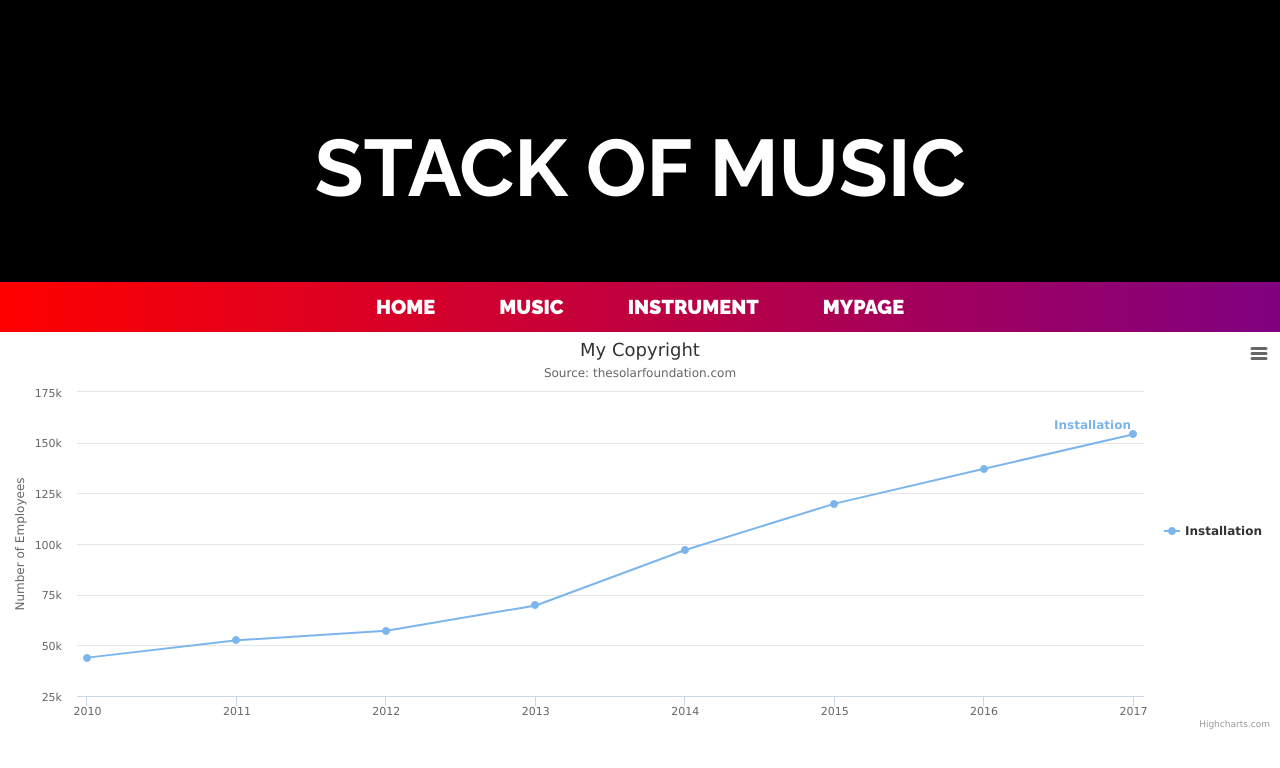
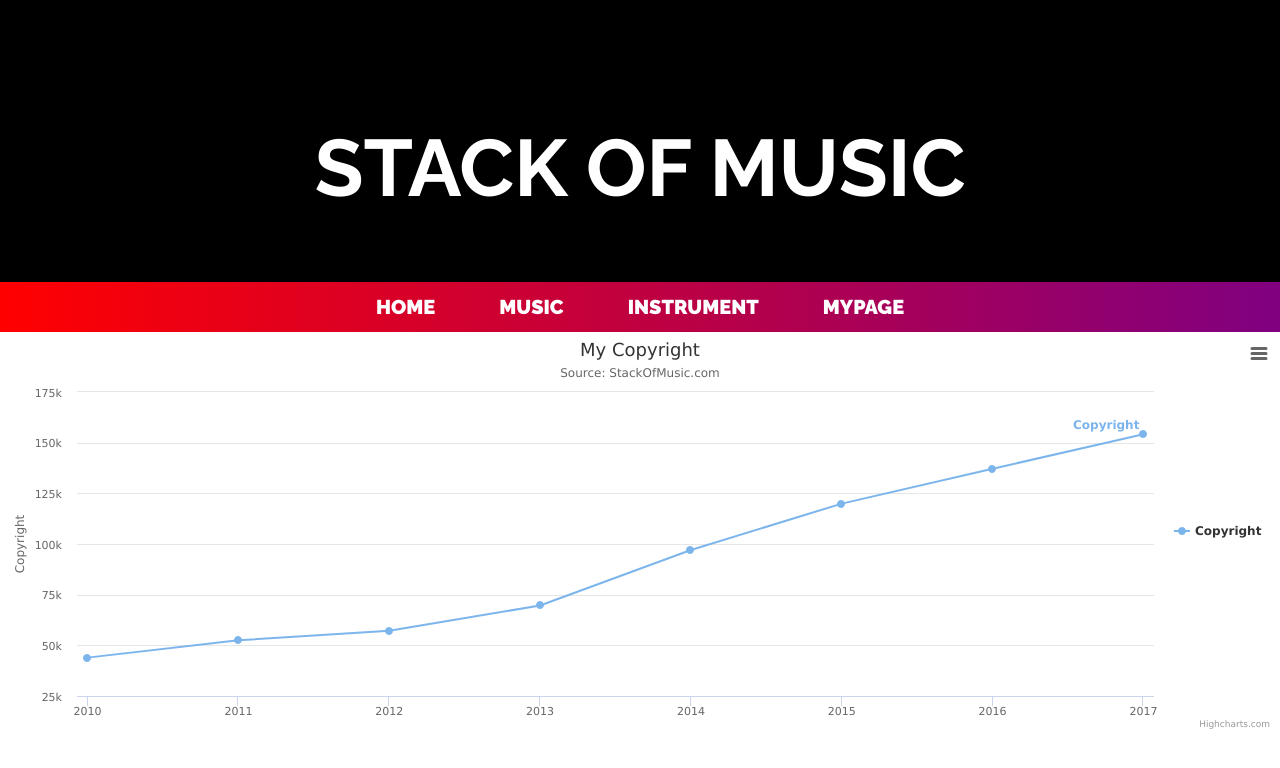
Before and after one commit to StackOfMusic/StackOfMusic, a Django app: template accounts/templates/accounts/copyright.html in a window 1280 px wide; the page is wider, and only the part inside the window is pictured. Shown: the top 768 px of that part. Run offline with Django 3.2, Linux system fonts and the light colour scheme; the template is opened without the code that fills it, so the values that code supplies are empty; parts of the project's set-up code (start-up, migrations or seed data) failed here and were passed over; some libraries are stand-ins or nearby versions.

Commit message:
Refactoring

```diff
--- a/accounts/templates/accounts/copyright.html
+++ b/accounts/templates/accounts/copyright.html
@@ -19,12 +19,12 @@
             },
 
             subtitle: {
-                text: 'Source: thesolarfoundation.com'
+                text: 'Source: StackOfMusic.com'
             },
 
             yAxis: {
                 title: {
-                    text: 'Number of Employees'
+                    text: 'Copyright'
                 }
             },
             legend: {
@@ -43,7 +43,7 @@
             },
 
             series: [{
-                name: 'Installation',
+                name: 'Copyright',
                 data: [43934, 52503, 57177, 69658, 97031, 119931, 137133, 154175]
             }],
 
--- a/accounts/templates/accounts/user_liked_music.html
+++ b/accounts/templates/accounts/user_liked_music.html
@@ -5,7 +5,7 @@
 
         <br><br>
         <div style="margin-left: 350px; height: 100px;float: left"></div>
-        <p style="color: #f2f2f2; background: #ff4a4a; font-size: 20px; line-height: 20px; font-weight: 700; margin: 0 5px 24px; float: left; padding: 10px; margin: 0 5px 24px; font-family: 'Libre Baskerville', serif;">Today's Musics</p>
+        <p style="color: #f2f2f2; background: #ff4a4a; font-size: 20px; line-height: 20px; font-weight: 700; margin: 0 5px 24px; float: left; padding: 10px; margin: 0 5px 24px; font-family: 'Libre Baskerville', serif;">Liked Music</p>
         <br><br>
         <center>
             <div style="margin-left: 250px;">
@@ -13,6 +13,7 @@
                     <button class="my-transparent-button" onclick="location.href='{% url 'completed_music_detail' user_liked_music.id %}'" style="float: left;">
                         <a href="{% url 'completed_music_detail' user_liked_music.id %}">
                             <div class="card-body">
+                                <img src="{{ user_liked_music.album_jacket.url }}">
                                 <h6 class="card-title" style="color: white">{{ user_liked_music }}</h6>
                             </div>
                         </a>
--- a/createmusic/views.py
+++ b/createmusic/views.py
@@ -46,7 +46,6 @@ class WorkingMusicListView(ListView):
 
     def get_queryset(self):
         queryset = self.model.objects.filter(music_option=Music.MUSIC_NOT_COMPLETED).order_by('-create_date')[:5]
-        # queryset = self.request.user.music_owner.filter(Q(music_option=Music.MUSIC_NOT_COMPLETED))
         return queryset
 
     @method_decorator(login_required(login_url=login_url))
```
